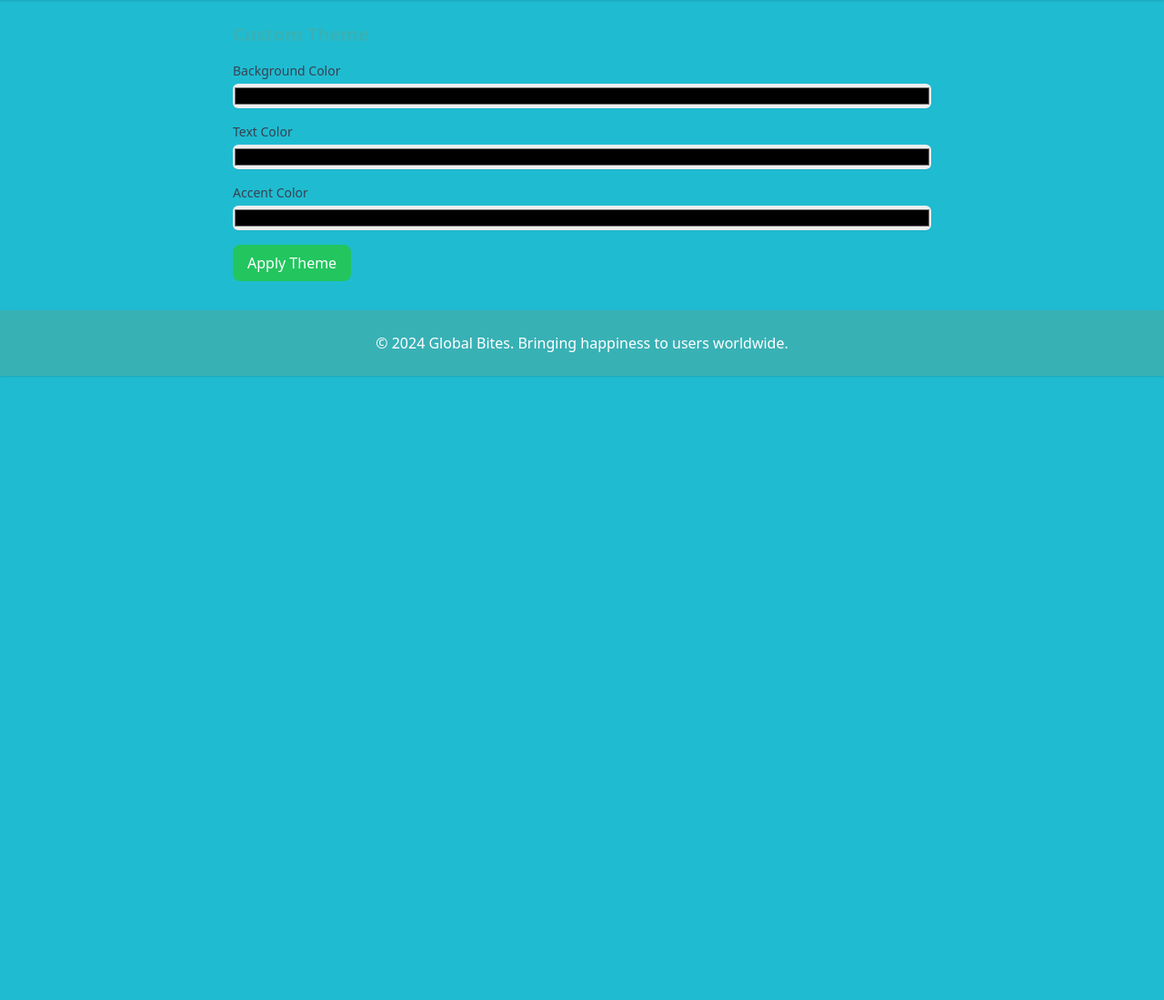
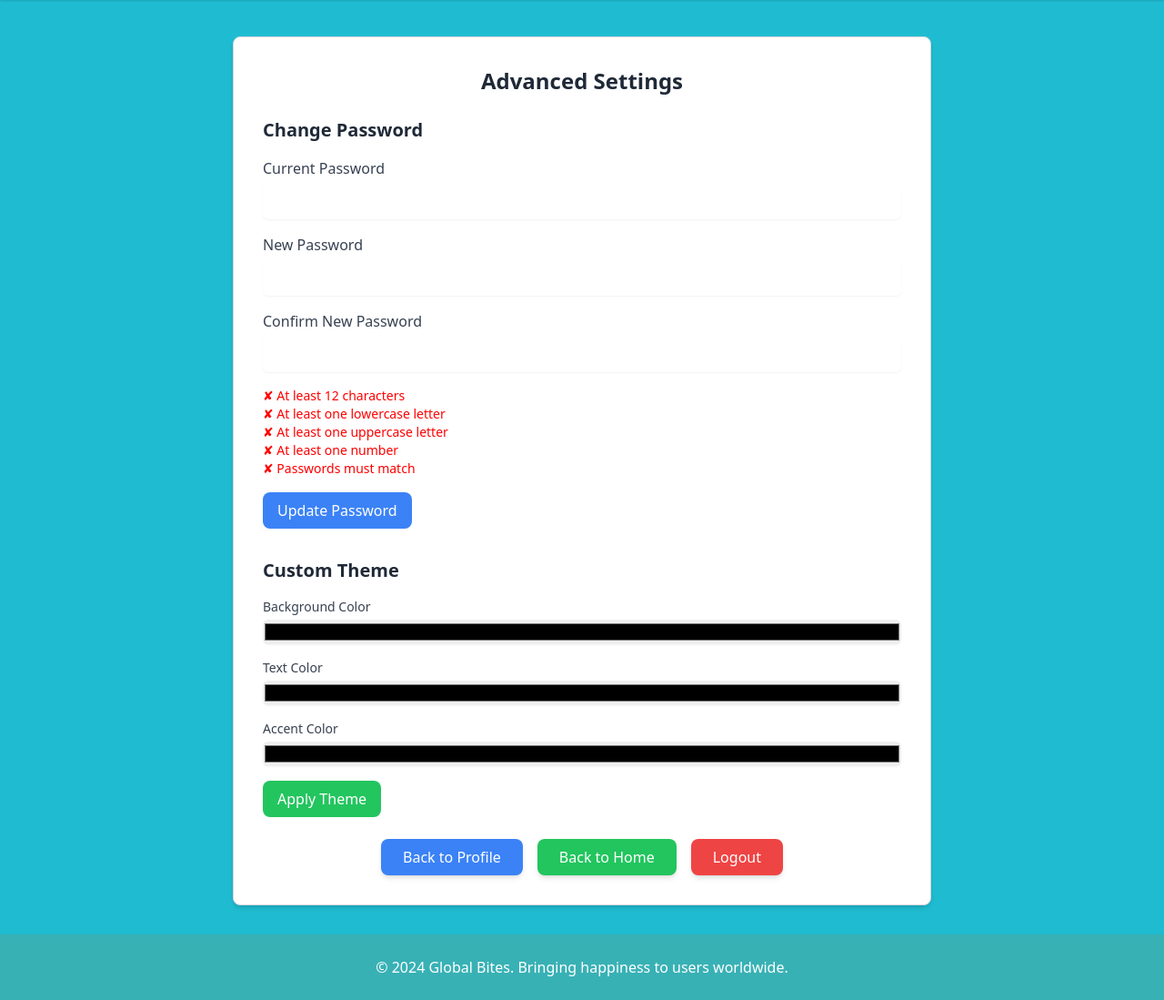
Before and after one commit to Tuvalu23/p01, a Flask app: page /settings in a window 1280 px wide. Shown: the part 72-1171 px from the top of the page at 91% size. Before the commit the page ends 486 px from the top, so only its background shows below. Run offline with Flask 2, Linux system fonts and the light colour scheme; a user stored in the database is signed in; data comes from the database, SQL or seed files in the repository; both versions use the stored data as it was after the commit; some libraries are stand-ins or nearby versions.

Commit message:
settings

```diff
--- a/app/__init__.py
+++ b/app/__init__.py
@@ -3,7 +3,7 @@ Team Bareustoph: Ben Rudinski, Tiffany Yang, Endrit Idrizi, Tim Ng
 SoftDev
 P01: ArRESTed Development - Global Bites
 2024-11-27
-Time Spent: 1
+Time Spent: 2
 '''
 
 # imports
@@ -109,13 +109,48 @@ def profile():
 
 # profile settings
 @login_required
-@app.route('/settings')
+@app.route('/settings', methods=['GET', 'POST'])
 def settings():
-    if 'user_id' not in session:
-        flash('Please log in to access your profile settings.', 'warning')
-        return redirect(url_for('login'))
     user = User.get_by_id(session['user_id'])
+
+    if request.method == 'POST':
+        # get form data
+        current_password = request.form.get('currentPassword')
+        new_password = request.form.get('newPassword')
+        confirm_password = request.form.get('confirmPassword')
+
+        # validate current password
+        if not user.verify_password(user.password_hash, current_password):
+            flash('Current password is incorrect.', 'error')
+            return redirect(url_for('settings'))
+
+        # validate new password and confirmation
+        if new_password != confirm_password:
+            flash('New password and confirmation do not match.', 'error')
+            return redirect(url_for('settings'))
+
+        # update the password securely
+        user.set_password(new_password)
+        flash('Your password has been successfully updated.', 'success')
+        return redirect(url_for('settings'))
+
     return render_template('settings.html', user=user)
+
+# reauthentication for settings page
+@app.route('/reauthenticate', methods=['GET', 'POST'])
+def reauthenticate():
+    if request.method == 'POST':
+        username = request.form.get('username')
+        password = request.form.get('password')
+        user = User.get_by_username(username)
+        if user and user.verify_password(user.password_hash, password):
+            session['user_id'] = user.id
+            flash("Login successful!", "success")
+            return redirect(url_for('settings'))
+        else:
+            flash("Invalid username or password.", "danger")
+    return render_template('reauthenticate.html')
+
 
 if __name__ == "__main__":
     app.run(debug=True)
--- a/app/models.py
+++ b/app/models.py
@@ -72,6 +72,15 @@ class User:
                 return User(*user_data)
             return None
 
+    def set_password(self, password):
+        """ hash and update """
+        self.password_hash = self.hash_password(password)
+        with sqlite3.connect(DB_PATH) as conn:
+            cursor = conn.cursor()
+            cursor.execute("UPDATE users SET password_hash = ? WHERE id = ?", (self.password_hash, self.id))
+            conn.commit()
+
+
     def __init__(self, id, username, password_hash, join_date, badges, recents=None):
         self.id = id
         self.username = username
--- a/app/templates/base.html
+++ b/app/templates/base.html
@@ -23,7 +23,7 @@
                         <button id="modeSwitcherBtn" class="bg-gray-200 px-4 py-2 rounded-lg hover:bg-gray-300 transition focus:outline-none">
                             Mode
                         </button>
-                        <div id="modeSwitcherMenu" class="hidden absolute right-0 mt-2 w-32 bg-white border rounded-lg shadow-lg">
+                        <div id="modeSwitcherMenu" class="hidden absolute right-0 mt-2 w-32 bg-white border border-gray-400 rounded-lg shadow-lg">
                             <a href="#" class="block px-4 py-2 hover:bg-gray-100" onclick="setMode('light')">Light</a>
                             <a href="#" class="block px-4 py-2 hover:bg-gray-100" onclick="setMode('dark')">Dark</a>
                             <a href="#" class="block px-4 py-2 hover:bg-gray-100" onclick="setMode('topher')">Topher</a>
--- a/app/templates/settings.html
+++ b/app/templates/settings.html
@@ -3,32 +3,89 @@
 {% block title %}Profile Settings{% endblock %}
 
 {% block content %}
-<div class="max-w-3xl mx-auto">
+<div class="max-w-3xl mx-auto bg-white shadow-md rounded-lg p-8 mt-10 border border-gray-300">
+    <h1 class="text-2xl font-bold text-center mb-6 text-gray-800">Advanced Settings</h1>
+    <style>
+        .valid {
+            color: green;
+        }
+        .invalid {
+            color: red;
+        }
 
-    <!-- Theme customization -->
+    </style>
+    <!-- change password -->
+    <section class="mb-8">
+        <h2 class="text-xl font-semibold mb-4 text-gray-800">Change Password</h2>
+        <form id="changePasswordForm" method="POST" action="{{ url_for('settings') }}" onsubmit="return validateForm()" class="space-y-4">
+            <div>
+                <label for="currentPassword" class="block text-gray-700 font-medium">Current Password</label>
+                <input type="password" id="currentPassword" name="currentPassword" class="mt-1 block w-full rounded-md border-gray-300 shadow-sm p-2" required>
+            </div>
+            <div>
+                <label for="newPassword" class="block text-gray-700 font-medium">New Password</label>
+                <input type="password" id="newPassword" name="newPassword" class="mt-1 block w-full rounded-md border-gray-300 shadow-sm p-2" required>
+            </div>
+            <div>
+                <label for="confirmPassword" class="block text-gray-700 font-medium">Confirm New Password</label>
+                <input type="password" id="confirmPassword" name="confirmPassword" class="mt-1 block w-full rounded-md border-gray-300 shadow-sm p-2" required>
+            </div>
+            <!-- Password Requirements -->
+            <ul class="password-requirements mt-2 text-sm">
+                <li id="length" data-text="At least 12 characters" class="invalid text-red-600">&#10008; At least 12 characters</li>
+                <li id="lowercase" data-text="At least one lowercase letter" class="invalid text-red-600">&#10008; At least one lowercase letter</li>
+                <li id="uppercase" data-text="At least one uppercase letter" class="invalid text-red-600">&#10008; At least one uppercase letter</li>
+                <li id="number" data-text="At least one number" class="invalid text-red-600">&#10008; At least one number</li>
+                <li id="match" data-text="Passwords must match" class="invalid text-red-600">&#10008; Passwords must match</li>
+            </ul>
+            <button type="submit" class="bg-blue-500 text-white px-4 py-2 rounded-lg hover:bg-blue-600 transition">Update Password</button>
+        </form>
+    </section>
+
+    <!-- colors!!!!! -->
     <section>
-        <h2 class="text-xl font-semibold mb-4">Custom Theme</h2>
+        <h2 class="text-xl font-semibold mb-4 text-gray-800">Custom Theme</h2>
         <form id="customThemeForm" class="space-y-4">
             <div>
                 <label for="bgColor" class="block text-sm font-medium text-gray-700">Background Color</label>
-                <input type="color" id="bgColor" name="bgColor" class="mt-1 block w-full rounded-md border-gray-300 shadow-sm">
+                <input type="color" id="bgColor" name="bgColor"
+                       class="mt-1 block w-full rounded-md border-gray-300 shadow-sm">
             </div>
             <div>
                 <label for="textColor" class="block text-sm font-medium text-gray-700">Text Color</label>
-                <input type="color" id="textColor" name="textColor" class="mt-1 block w-full rounded-md border-gray-300 shadow-sm">
+                <input type="color" id="textColor" name="textColor"
+                       class="mt-1 block w-full rounded-md border-gray-300 shadow-sm">
             </div>
             <div>
                 <label for="accentColor" class="block text-sm font-medium text-gray-700">Accent Color</label>
-                <input type="color" id="accentColor" name="accentColor" class="mt-1 block w-full rounded-md border-gray-300 shadow-sm">
+                <input type="color" id="accentColor" name="accentColor"
+                       class="mt-1 block w-full rounded-md border-gray-300 shadow-sm">
             </div>
-            <button type="button" onclick="applyCustomTheme()" class="bg-green-500 text-white px-4 py-2 rounded-lg hover:bg-green-600 transition">
+            <button type="button" onclick="applyCustomTheme()"
+                    class="bg-green-500 text-white px-4 py-2 rounded-lg hover:bg-green-600 transition">
                 Apply Theme
             </button>
-
         </form>
     </section>
+
+    <div class="mt-6 flex justify-center space-x-4">
+        <a href="{{ url_for('profile') }}"
+           class="bg-blue-500 text-white py-2 px-6 rounded-lg hover:bg-blue-600 transition shadow-md">
+            Back to Profile
+        </a>
+        <a href="{{ url_for('home') }}"
+           class="bg-green-500 text-white py-2 px-6 rounded-lg hover:bg-green-600 transition shadow-md">
+            Back to Home
+        </a>
+        <a href="{{ url_for('logout') }}"
+           class="bg-red-500 text-white py-2 px-6 rounded-lg hover:bg-red-600 transition shadow-md">
+            Logout
+        </a>
     </div>
-<script> function applyCustomTheme() {
+</div>
+
+<script>
+    function applyCustomTheme() {
         // Get the color values from the inputs
         const bgColor = document.getElementById('bgColor').value;
         const textColor = document.getElementById('textColor').value;
@@ -53,5 +110,42 @@ document.addEventListener('DOMContentLoaded', function () {
             document.documentElement.style.setProperty('--accent-color', savedTheme.accentColor);
         }
     });
+
+    function validatePassword() {
+        const password = document.getElementById('newPassword').value;
+        const confirmPassword = document.getElementById('confirmPassword').value;
+
+        const checks = {
+            length: password.length >= 12,
+            lowercase: /[a-z]/.test(password),
+            uppercase: /[A-Z]/.test(password),
+            number: /[0-9]/.test(password),
+            match: password === confirmPassword && password !== ''
+        };
+
+        for (const [key, value] of Object.entries(checks)) {
+            const element = document.getElementById(key);
+            if (element) {
+                if (value) {
+                    element.classList.remove('invalid');
+                    element.classList.add('valid');
+                    element.innerHTML = '&#10004; ' + element.dataset.text;
+                } else {
+                    element.classList.remove('valid');
+                    element.classList.add('invalid');
+                    element.innerHTML = '&#10008; ' + element.dataset.text;
+                }
+            }
+        }
+    }
+
+    function validateForm() {
+        const passwordValid = document.querySelectorAll('.password-requirements .invalid').length === 0;
+        return passwordValid;
+    }
+
+    // Add event listeners for real-time validation
+    document.getElementById('newPassword').addEventListener('input', validatePassword);
+    document.getElementById('confirmPassword').addEventListener('input', validatePassword);
 </script>
 {% endblock %}
--- a/devlog.txt
+++ b/devlog.txt
@@ -88,3 +88,9 @@ tiffanyY -- 2024 - 12 - 03 18:33
 - Updated setup_db.py
 - Made profile.html and updated base.html
 	- Profile page at the moment is just a color picker for a custom theme, not finished
+
+benR -- 2024-12-03 23:10
+- Changed tiffany's profile page to profile settings and kept old profile
+- Added buttons at bottom for home, logout, etc
+- Copied login page for reauthentication page when going from profile -> settings
+- Added change password in settings (that sucked :/)
```
Also changed, not shown: app/templates/profile.html (+14 -1 lines), app/templates/reauthenticate.html (added, +42 -0 lines), thread.db. Lines whose indentation alone changed are shown as unchanged.
